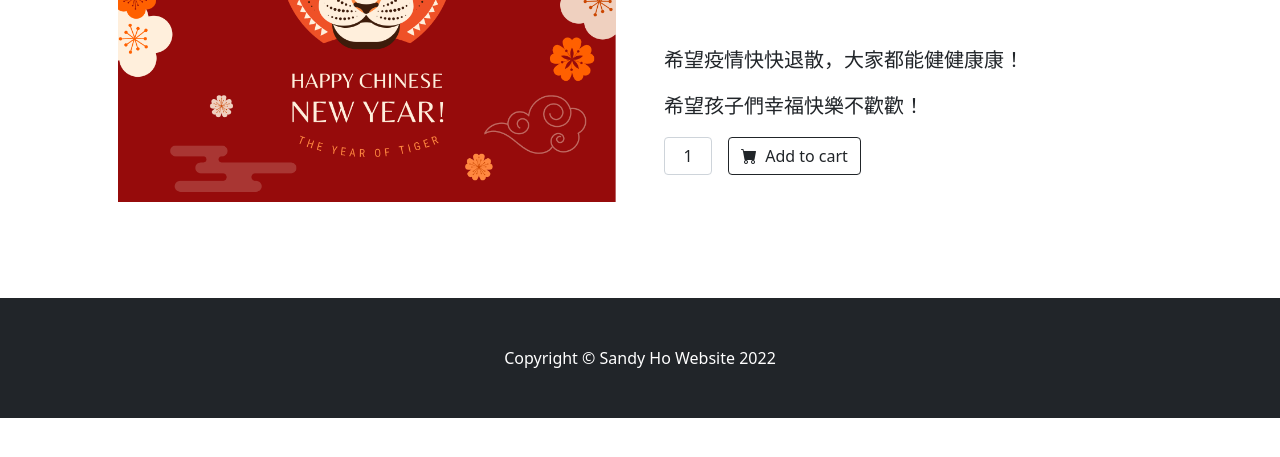
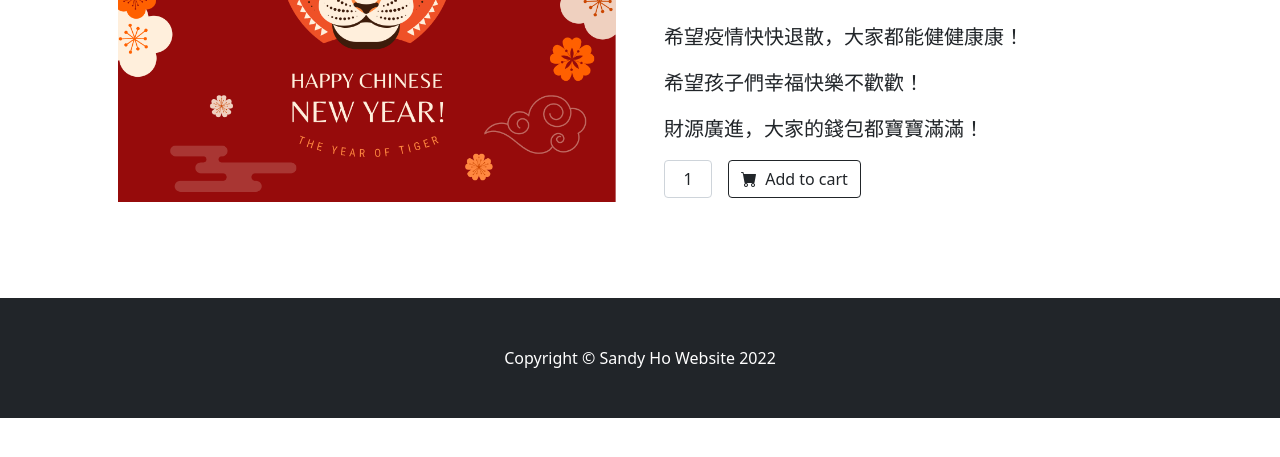
Before and after one commit to hsuancool/hsuancool.github.io, a website: page index.html in a window 1280 px wide. Shown: the part 303-760 px from the top of the page. Drawn offline with nearby package versions, Linux system fonts and the light colour scheme.

Commit message:
Update card

```diff
--- a/index.html
+++ b/index.html
@@ -33,6 +33,7 @@
                         </div>
                         <p class="lead">希望疫情快快退散，大家都能健健康康！</p>
                         <p class="lead">希望孩子們幸福快樂不歡歡！</p>
+                        <p class="lead">財源廣進，大家的錢包都寶寶滿滿！</p>
                         <div class="d-flex">
                             <input class="form-control text-center me-3" id="inputQuantity" type="num" value="1" style="max-width: 3rem" />
                             <button class="btn btn-outline-dark flex-shrink-0" type="button">
```
